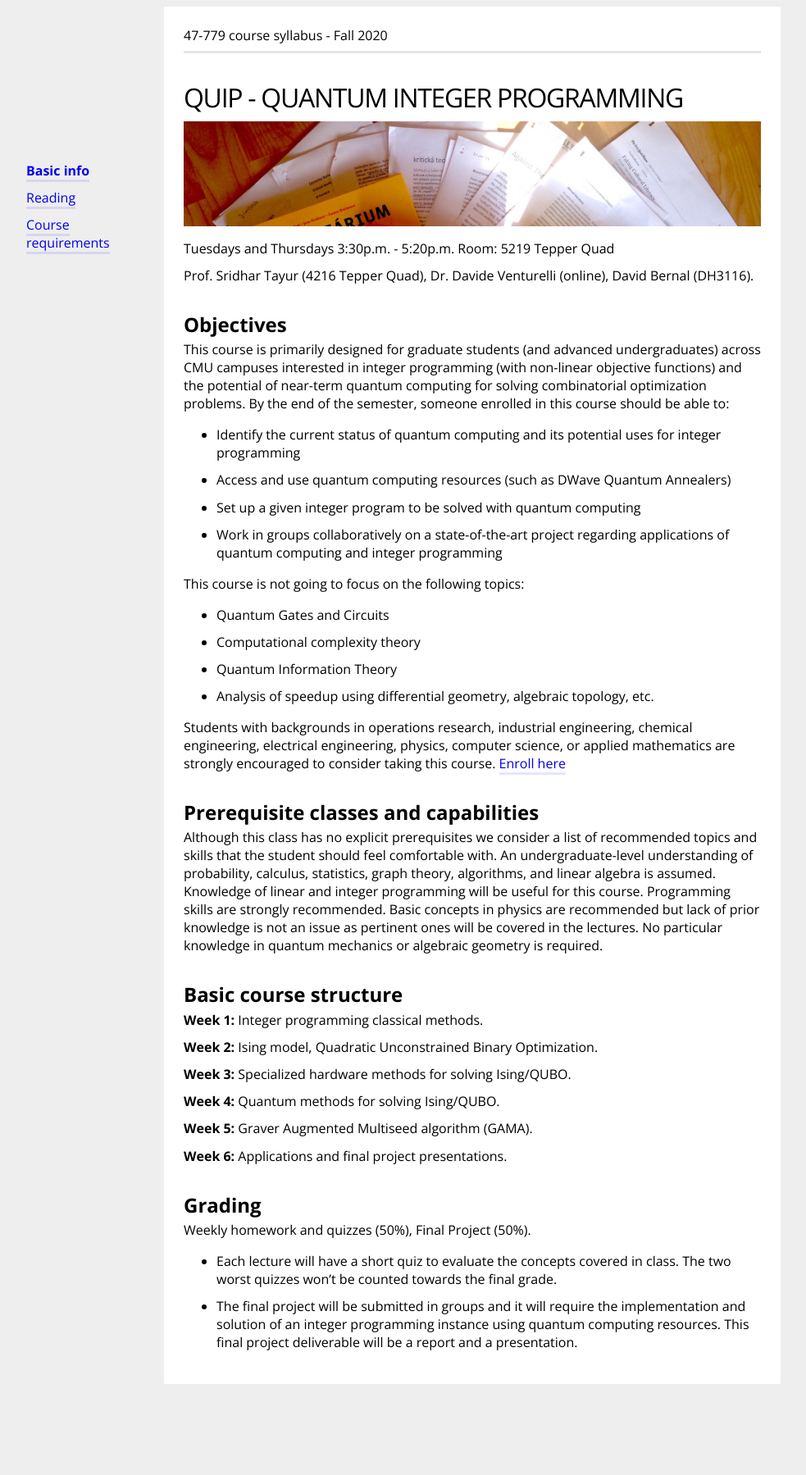
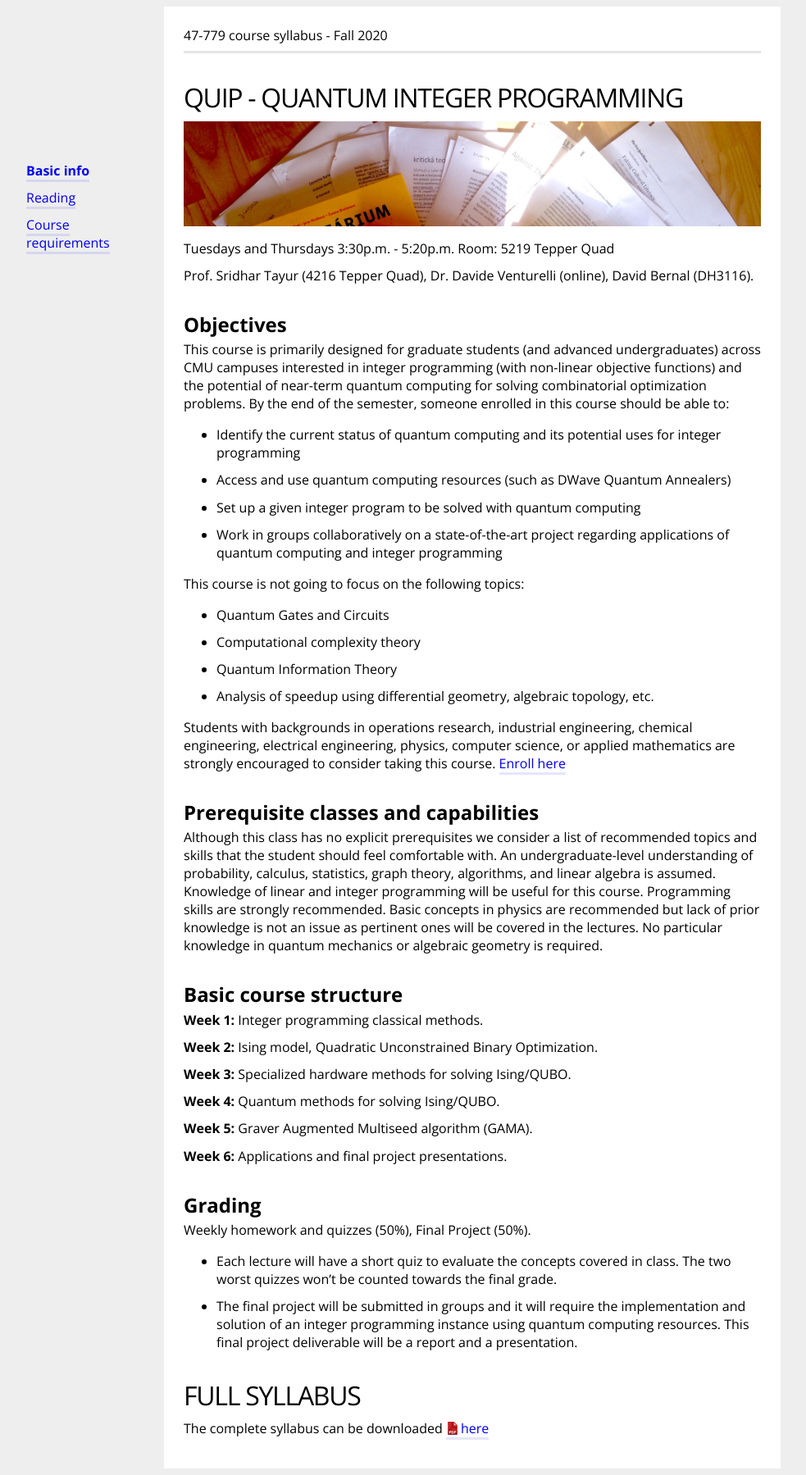
Before and after one commit to bernalde/QuIP, a Jekyll site: the page built from index.md, in a window 1280 px wide. Shown: the whole page at 82% size, without its empty margins (64-1047 px from the left). Built offline with Jekyll 4.4.1, drawn with Linux system fonts in a browser that asks for light colours; before the commit the page ends 1696 px from its top, so only the background shows below that.

Commit message:
Adding download link to Syllabus

```diff
--- a/index.md
+++ b/index.md
@@ -59,3 +59,6 @@ No particular knowledge in quantum mechanics or algebraic geometry is required.
 Weekly homework and quizzes (50%), Final Project (50%).
 - Each lecture will have a short quiz to evaluate the concepts covered in class. The  two worst quizzes won't be counted towards the final grade.
 - The final project will be submitted in groups and it will require the implementation and solution of an integer programming instance using quantum computing resources. This final project deliverable will be a report and a presentation.
+
+# Full Syllabus
+The complete syllabus can be downloaded <a href="QuIP_Syllabus.pdf" download>here</a>
```
